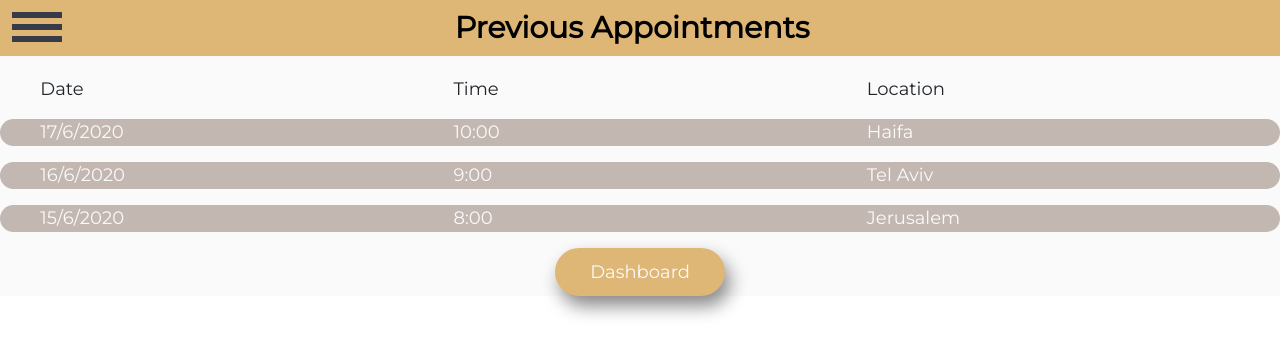
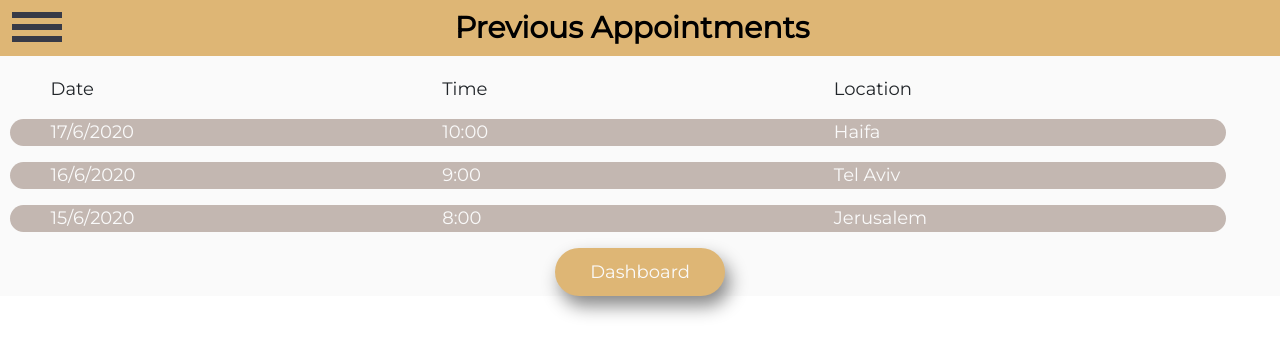
Before and after one commit to startach/ZM-BloodComponents, a React (Create React App) app in the folder client/: page /prevapp in a window 1280 px wide. Shown: the top 356 px of the page. Built offline with nearby package versions, Linux system fonts and the light colour scheme.

Commit message:
Fix table headers

```diff
--- a/client/src/components/appointmentsEntry/appointmentsEntry.css
+++ b/client/src/components/appointmentsEntry/appointmentsEntry.css
@@ -1,12 +1,14 @@
 
 .rowContainer {
     display: flex;
-    justify-content: space-evenly;
+    justify-content: center;
     align-items: center;
     list-style-type: none;
     border-radius: 15px;
     background-color: #C3B7B1;
     height: fit-content;
+    width: 95%;
+    margin-left: 10px;
 
 }
 
--- a/client/src/components/appointmentsList/appointmentsList.css
+++ b/client/src/components/appointmentsList/appointmentsList.css
@@ -1,11 +1,13 @@
 .headerRow {
 
     display: flex;
-    justify-content: space-evenly;
+    justify-content: center;
     align-items: center;
     list-style-type: none;
     border-radius: 15px;
     margin-top: 20px;
+    width: 95%;
+    margin-left: 10px;
 
 }
 
--- a/client/src/components/verificationList/verificationList.js
+++ b/client/src/components/verificationList/verificationList.js
@@ -11,7 +11,7 @@ const VerificationList = () => {
 
             </div>
 
-                <h2 id = "forgetText" >Don't Forget to</h2>
+                <h2 id = "forgetText" ><b>Don't Forget to</b></h2>
 
 
             <ul className="bringList">
```
